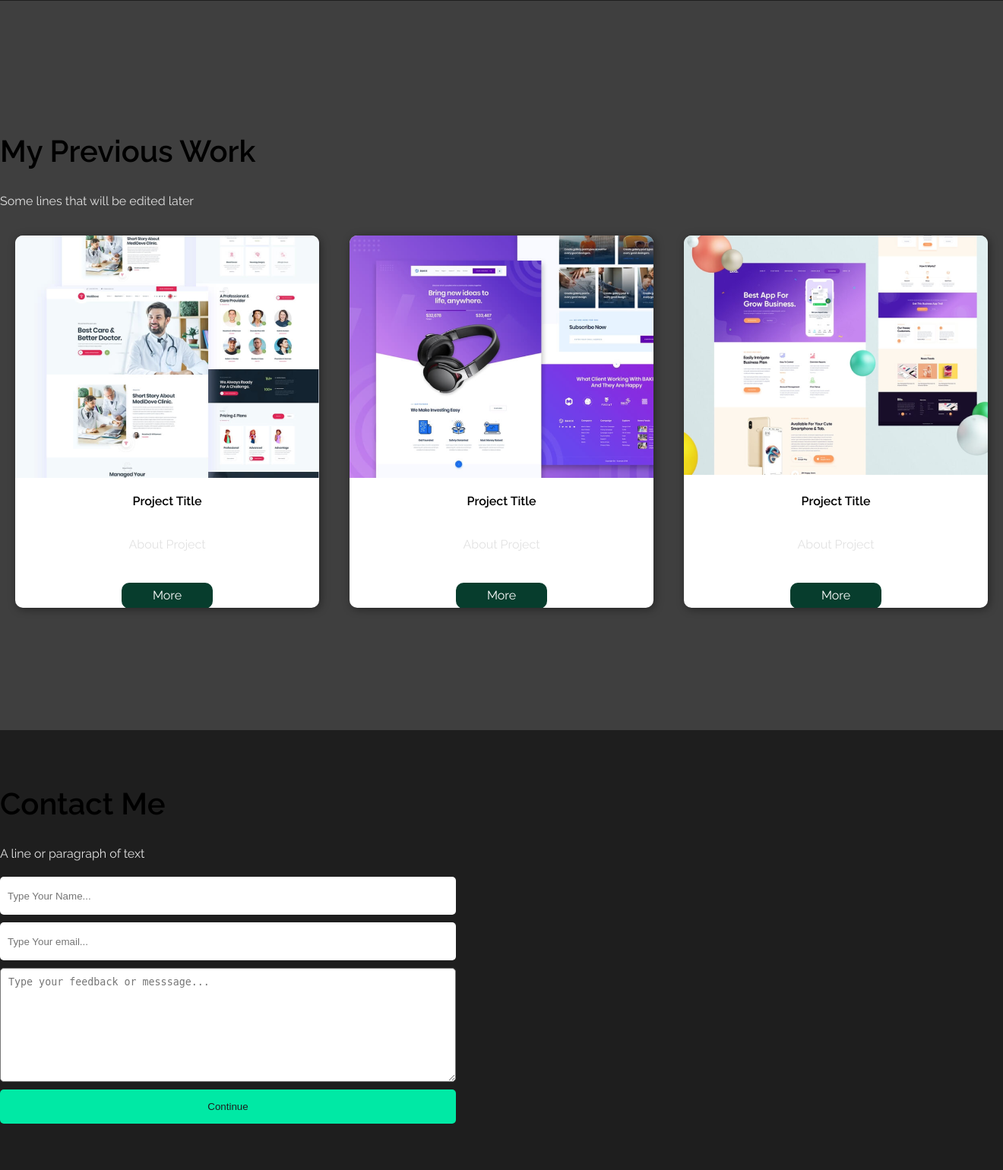
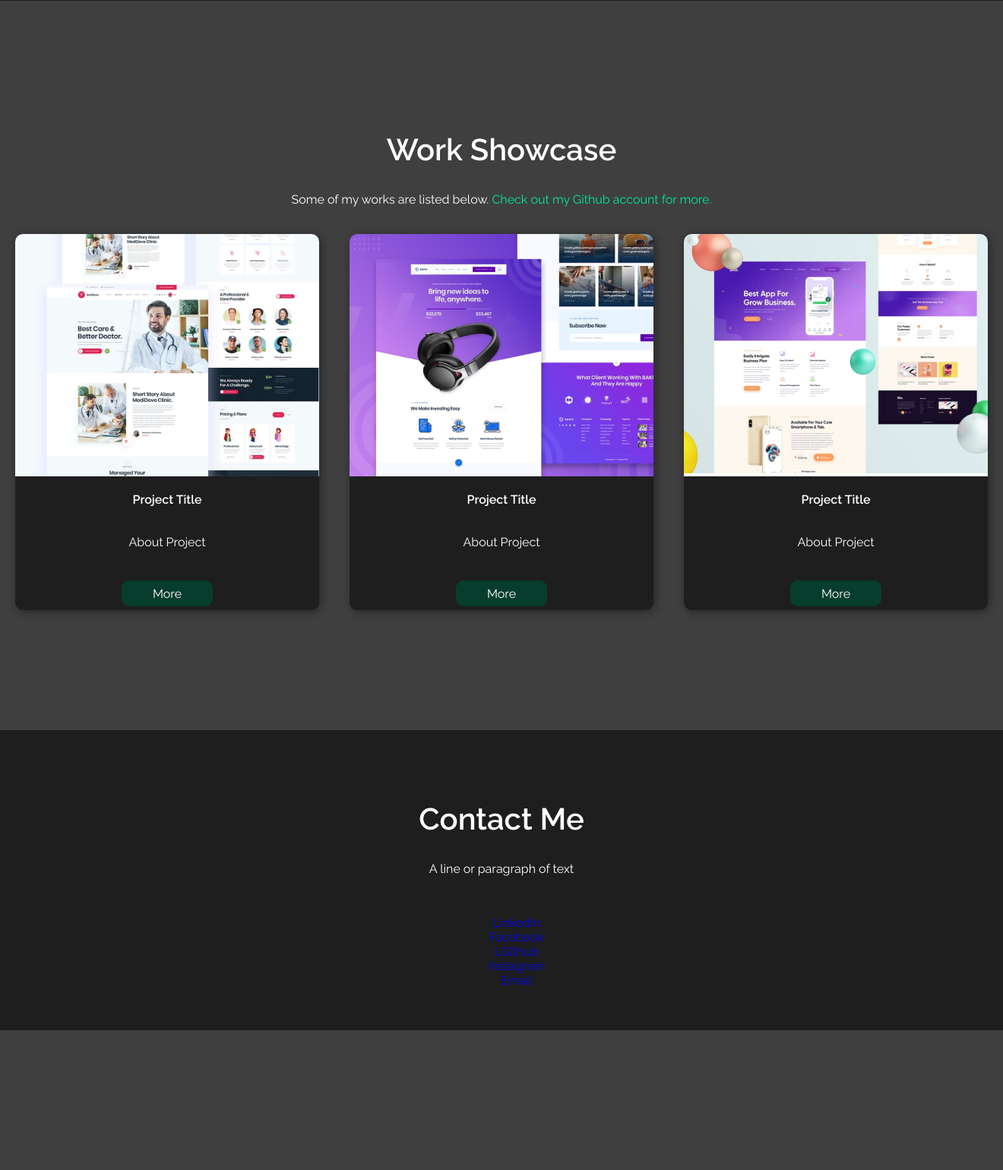
Before and after one commit to ritartha/First-portfolio, a PHP site: page / in a window 1320 px wide. Shown: the part 1647-3187 px from the top of the page at 76% size. After the commit the page ends 3003 px from the top, so only its background shows below. Run offline with PHP 8.4, Linux system fonts and the light colour scheme; some web fonts are replaced.

Commit message:
second commit

```diff
--- a/assets/css/style.css
+++ b/assets/css/style.css
@@ -57,7 +57,7 @@
     margin: 3px;
     padding: 0px 17px;
     display: flex;
-    font-size: 0.7rem;
+    font-size: 00.75rem;
     text-transform: uppercase;
     font-weight: 500;
     color: white;
@@ -203,7 +203,7 @@
 }
 
 .work-box{
-    background-color: #fff;
+    background-color: #1e1e1e;
     width: 400px;
     height: 490px;
     margin: 20px;
@@ -211,7 +211,13 @@
     overflow: hidden;
     box-shadow: 2px 2px 12px rgba(0, 0 ,0, 0.4);
     position: relative;
+    padding:0px 0px 5px 0px;
 
+}
+
+.work-box:hover{
+
+    box-shadow: 5px 10px 30px rgba(0, 255, 128,0.4 );
 }
 
 .work-img{
@@ -232,18 +238,32 @@
     justify-content: center;
     flex-direction: column;
 }
+.work-heading{
+    text-align: center;
+    color: #fff;
+    margin: 20px 0px;
+}
 
 .work-text p{
     text-align: center;
+
 }
 
 .work-heading h1{
     font-size: 2.5rem;
+    bac
     }
 
 .work-heading p{
-    color: #e2e2e2;
+    color: #fff;
+
     }
+
+.work-heading p a{
+    color:#00e9a5;
+    }
+
+
 
 /******************** Contact ********************/
 #contact{
@@ -265,14 +285,15 @@
     flex-direction: column;
 }
 
-#contact form input,#contact form textarea{
+#contact form input, #contact form textarea{
     width:100%;
     height: 50px;
-    margin:5px 10px;
+    margin:5px 0px;
     padding: 10px;
     background-color: #ffff;
     color:#1e1e1e;
     border-radius: 5px;
+
 
 }
 
@@ -284,5 +305,22 @@
     height: 45px;
     background-color:#00e9a5;
     color:#1e1e1e;
+    text-transform: uppercase;
 
 }
+
+#contact form input[type="submit"]:hover{
+    background-color: #00e9a5;
+    color: black;
+    box-shadow: 5px 10px 30px rgba(0, 255, 128,0.4 );
+
+}
+
+#contact div ul li{
+    display: flex;
+    flex-direction: column;
+    align-items:center;
+    justify-content:space-around;
+    color: #00e9a5;
+
+}
--- a/index.html
+++ b/index.html
@@ -17,7 +17,7 @@
         <ul class="menu">
             <li><a class="active"href="#header">Home</a></li>
             <li><a href="#about">About</a></li>
-            <li><a href="#work">Work</a></li>
+            <li><a href="#work">Project</a></li>
             <li><a href="#contact">Contact</a></li>
         </ul></nav>
 
@@ -51,9 +51,9 @@
     <section id="work">
         <div class="work-heading">
             <h1>
-                My Previous Work
+                Work Showcase
             </h1>
-            <p>Some lines that will be edited later</p>
+            <p>Some of my works are listed below. <a href="https://github.com/ritartha">Check out my Github account for more.</a></p>
 
         <div class="work-container">
             <div class="work-box">
@@ -103,7 +103,8 @@
             <h1>Contact Me</h1>
             <p>A line or paragraph of text</p>
         </div>
-    <form action="">
+    <!--
+    <form >
         <input type="text" placeholder="Type Your Name..."/>
         <input type="email" placeholder="Type Your email..."/>
         <textarea placeholder="Type your feedback or messsage..." name="" id="" cols="30" rows="10"></textarea>
@@ -111,8 +112,19 @@
     </form>
 
 
-    </section>
 
+    -->
+    <div class="contact-social">
+        <ul>
+            <li><a href="#">Linkedin</a></li>
+            <li><a href="#">Facebook</a></li>
+            <li><a href="#">LGithub</a></li>
+            <li><a href="#">Instagram</a></li>
+            <li><a href="#">Email</a></li>
+        </ul>
+    </div>
+
+</section>
 
 
 
```
